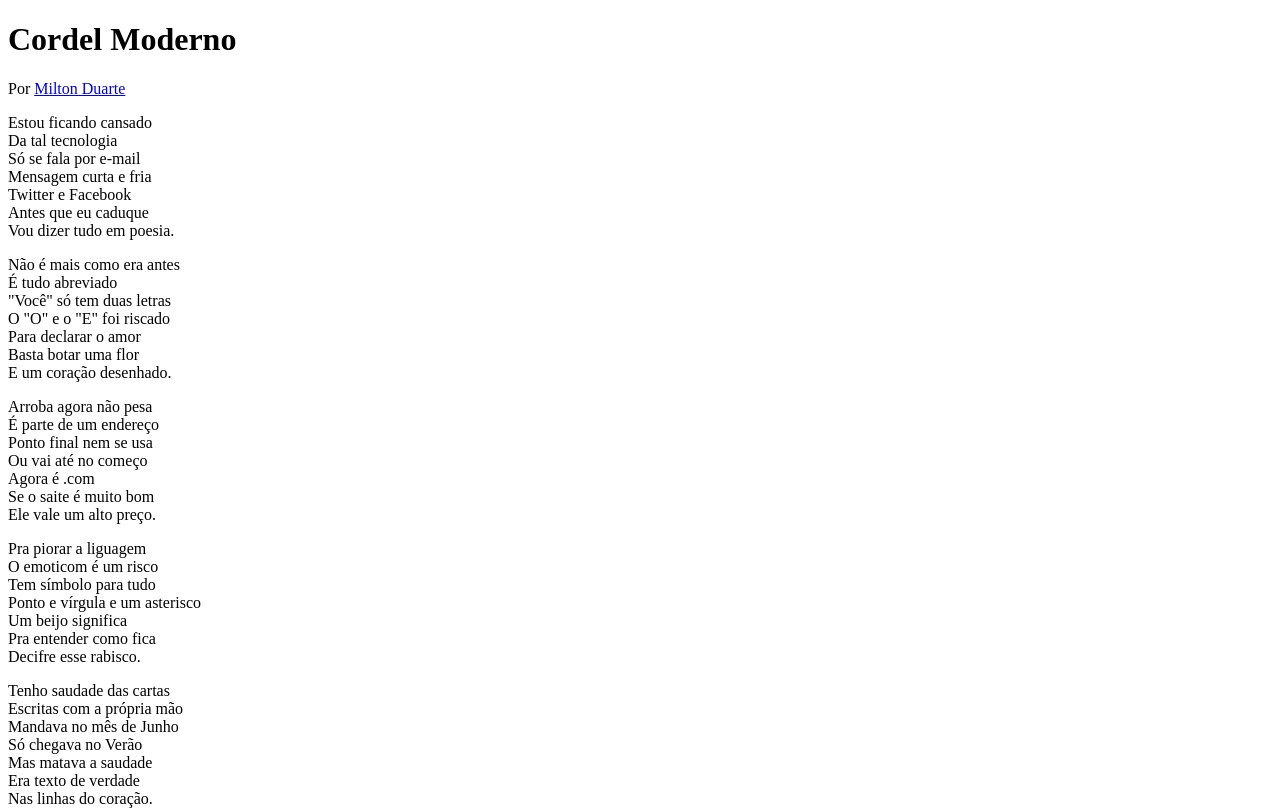
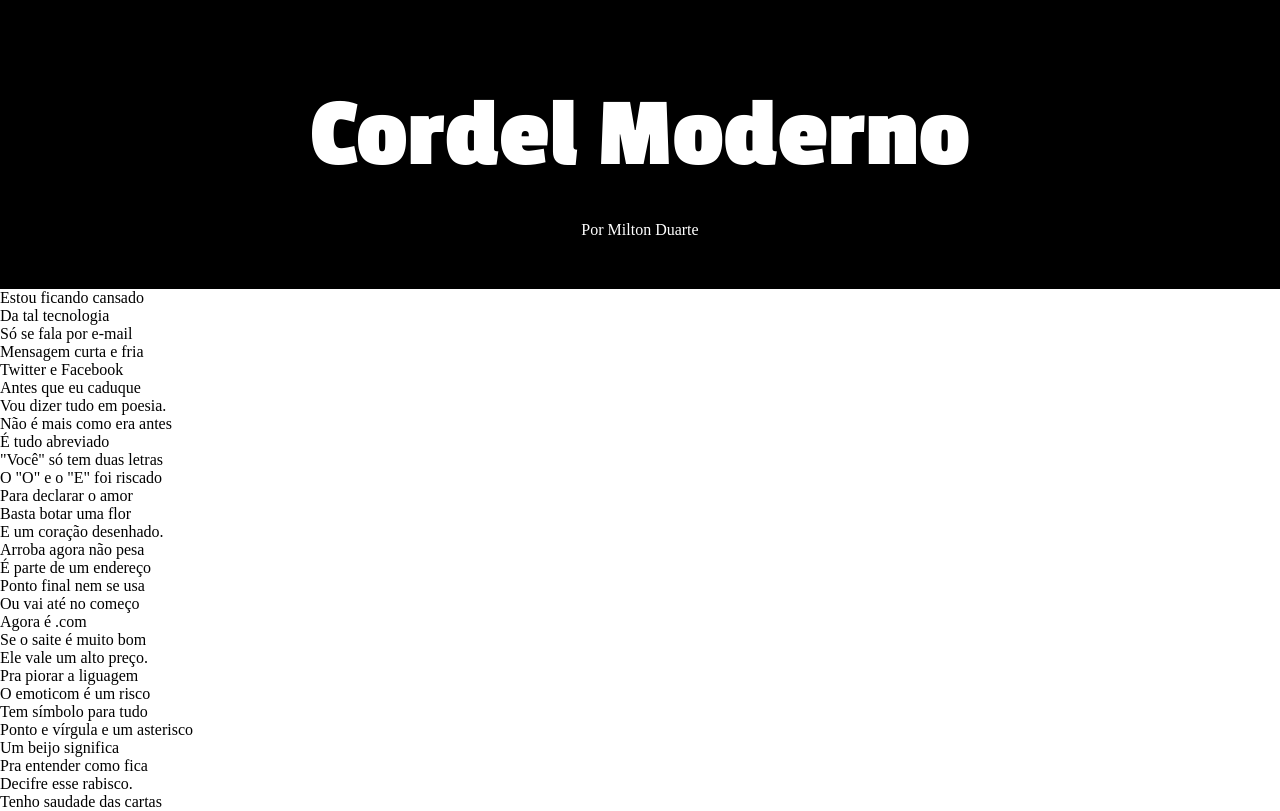
Before and after one commit to rafaelaguiilar/html-css, a plain HTML site: page desafios/desafio012/index.html in a window 1280 px wide. Shown: the top 811 px of the page. Drawn offline with Linux system fonts and the light colour scheme.

Commit message:
atualização des. 12

```diff
--- a/desafios/desafio012/estilo/style.css
+++ b/desafios/desafio012/estilo/style.css
@@ -1 +1,36 @@
 @charset "UTF-8";
+
+* {
+    margin: 0px;
+    padding: 0px;
+}
+
+
+
+header {
+
+    background-color: black;
+    color: white;
+    text-align: center;
+
+    padding: 50px;
+}
+
+header > h1 {
+    text-transform: capitalize;
+    font-family: 'Passion One';
+    font-weight: 213px;
+    font-size: 100px;
+    color: white;
+    text-align: center;
+
+    padding: 30px;
+}
+
+header > a {
+    color: white;
+    text-decoration: none;
+    text-align: center;
+
+
+}
--- a/desafios/desafio012/index.html
+++ b/desafios/desafio012/index.html
@@ -6,6 +6,14 @@
     <meta name="viewport" content="width=device-width, initial-scale=1.0">
     <title>Cordel Moderno</title>
     <link rel="stylesheet" href="estilo/style.css">
+
+    <style>
+        @font-face {
+        font-family: 'Passion One';
+        src: url('fonts/Passion\ One.ttf') format('truetype');
+    }
+
+    </style>
 
 </head>
 <body>
```
Also changed, not shown: desafios/desafio012/fonts/OFL.txt (added), desafios/desafio012/fonts/Passion One.ttf (added), desafios/desafio012/fonts/PassionOne Black.ttf (added), desafios/desafio012/fonts/PassionOne Regular.ttf (added).
